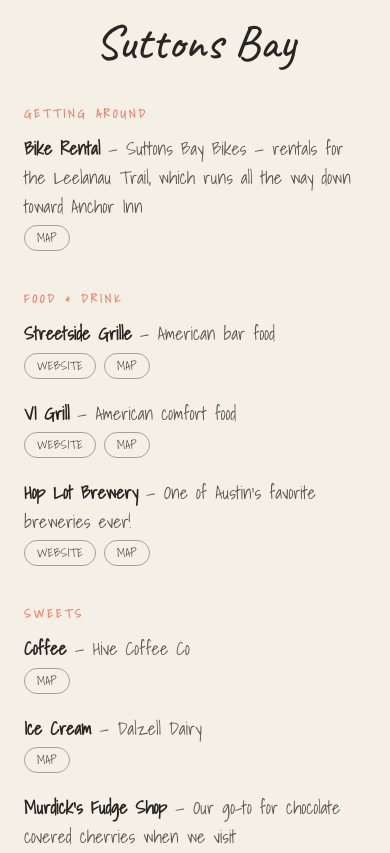
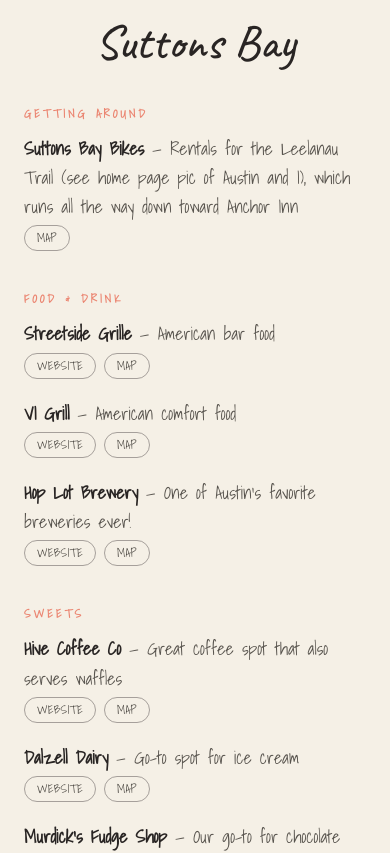
Before and after one commit to briondris/bri-austin-wedding, a Next.js app: page /thingstodo in a window 390 px wide. Shown: the part 2040-2893 px from the top of the page. Built offline with nearby package versions, Linux system fonts and the light colour scheme.

Commit message:
Polish Save the Date page and fix mobile quote (#11)
Co-authored-by: Brianna <briannaondris@brightlineinteractive.com>

```diff
--- a/src/app/page.tsx
+++ b/src/app/page.tsx
@@ -25,7 +25,7 @@
                 <br /> then the rest is history.&quot;
               </p>
               <p className="text-xs sm:text-sm text-white/90 drop-shadow-md mt-2">
-                — CARRTOONS, &quot;Labor Of Love
+                — CARRTOONS, &quot;Labor Of Love&quot;
               </p>
             </div>
 
--- a/src/app/savethedate/page.tsx
+++ b/src/app/savethedate/page.tsx
@@ -3,32 +3,32 @@
 
 export default function SaveTheDate() {
   return (
-    <main className="bg-cream min-h-screen px-6 py-24">
-      <div className="max-w-2xl mx-auto text-center mb-16">
-        <p className="font-sans font-semibold text-base md:text-lg uppercase tracking-[0.3em] text-terracotta mb-4">
+    <main className="bg-cream min-h-screen px-6 pb-16 flex flex-col">
+      <div className="max-w-1xl mx-auto text-center pt-24 pb-10">
+        <p className="font-sans font-semibold text-xs md:text-lg uppercase tracking-[0.3em] text-terracotta mb-2 md:mb-4">
           Mark Your Calendar
         </p>
-        <h1 className="font-display text-6xl md:text-7xl text-stone-800 mb-6">
+        <h1 className="font-display text-4xl md:text-7xl text-stone-800 mb-2 md:mb-4">
           Save the <span className="italic text-rosemary">Date</span>
         </h1>
-        <p className="font-display text-3xl md:text-4xl text-rosemary mb-6">
-          July 31, 2027 · Foxglove Farm, Michigan
+        <p className="font-display text-xl md:text-4xl text-rosemary mb-2 md:mb-4">
+          July 31, 2027 · Foxglove Farm, MI
         </p>
-        <p className="font-sans text-xl md:text-2xl text-stone-600 leading-relaxed">
-          Please add your address below to save the date by{" "}
-          <span className="font-semibold text-terracotta">September 30</span> —
-          our official RSVP invitation will follow in the near future.
+        <p className="font-sans font-bold text-sm md:text-2xl text-stone-600 leading-snug">
+          Add your address below by{" "}
+          <span className="text-terracotta">September 30</span> so we can mail
+          the RSVP to you!
         </p>
       </div>
 
-      <div className="mb-20">
+      <div className="mb-3 md:mb-6">
         <Countdown />
       </div>
 
-      <div className="max-w-2xl mx-auto text-center mb-12">
-        <h2 className="font-display text-3xl md:text-4xl text-stone-800 mb-4">
-          Send Us Your Address To Save The Date
-        </h2>
+      <div className="flex flex-col items-center mb-3 md:mb-8">
+        <p className="font-sans font-semibold text-xs md:text-lg uppercase tracking-widest text-terracotta">
+          Enter your address below ↓
+        </p>
       </div>
 
       <SaveTheDateForm />
--- a/src/app/thingstodo/page.tsx
+++ b/src/app/thingstodo/page.tsx
@@ -233,9 +233,9 @@
 
   const suttonsBayGettingAround: Spot[] = [
     {
-      name: "Bike Rental",
+      name: "Suttons Bay Bikes",
       description:
-        "Suttons Bay Bikes — rentals for the Leelanau Trail, which runs all the way down toward Anchor Inn",
+        "Rentals for the Leelanau Trail (see home page pic of Austin and I), which runs all the way down toward Anchor Inn",
       mapQuery: "Suttons Bay Bikes MI",
     },
   ];
@@ -263,14 +263,16 @@
 
   const suttonsBaySweets: Spot[] = [
     {
-      name: "Coffee",
-      description: "Hive Coffee Co",
+      name: "Hive Coffee Co",
+      description: "Great coffee spot that also serves waffles",
       mapQuery: "Hive Coffee Co Suttons Bay",
+      website: "https://www.hive-coffee.com/",
     },
     {
-      name: "Ice Cream",
-      description: "Dalzell Dairy",
+      name: "Dalzell Dairy",
+      description: "Go-to spot for ice cream",
       mapQuery: "Dalzell Dairy Suttons Bay",
+      website: "https://sites.google.com/view/dalzelldairy/home",
     },
     {
       name: "Murdick's Fudge Shop",
@@ -313,13 +315,15 @@
 
   const lelandSweets: Spot[] = [
     {
-      name: "Ice Cream",
-      description: "Leland Harbor House",
+      name: "Leland Harbor House",
+      description: "Ice cream spot located in a clothing store",
       mapQuery: "Leland Harbor House",
+      website:
+        "https://www.lelandharborhouse.com/?utm_source=google&utm_medium=wix_google_business_profile&utm_campaign=2946803370982188558",
     },
     {
-      name: "Coffee",
-      description: "Little Boat Coffee",
+      name: "Little Boat Coffee ",
+      description: "Cute little coffee spot",
       mapQuery: "Little Boat Coffee Leland",
     },
   ];
--- a/src/components/Countdown.tsx
+++ b/src/components/Countdown.tsx
@@ -35,19 +35,19 @@
 
   const units = [
     { label: "Days", value: timeLeft.days },
-    { label: "Hours", value: timeLeft.hours },
-    { label: "Minutes", value: timeLeft.minutes },
-    { label: "Seconds", value: timeLeft.seconds },
+    { label: "Hrs", value: timeLeft.hours },
+    { label: "Min", value: timeLeft.minutes },
+    { label: "Sec", value: timeLeft.seconds },
   ];
 
   return (
-    <div className="flex justify-center gap-6 md:gap-10 flex-wrap">
+    <div className="flex justify-center gap-3 md:gap-10">
       {units.map((unit) => (
         <div key={unit.label} className="flex flex-col items-center">
-          <span className="font-sans font-bold text-5xl md:text-7xl text-terracotta tabular-nums">
+          <span className="font-sans font-bold text-lg md:text-5xl text-terracotta tabular-nums">
             {unit.value}
           </span>
-          <span className="font-sans font-semibold text-sm md:text-base uppercase tracking-widest text-stone-600 mt-2">
+          <span className="font-sans font-semibold text-[9px] md:text-sm uppercase tracking-widest text-stone-600 mt-0.5">
             {unit.label}
           </span>
         </div>
--- a/src/components/SaveTheDateForm.tsx
+++ b/src/components/SaveTheDateForm.tsx
@@ -16,7 +16,7 @@
 
   if (status === "success") {
     return (
-      <p className="font-sans text-xl md:text-2xl text-center text-rosemary max-w-md mx-auto">
+      <p className="font-sans text-lg md:text-2xl text-center text-rosemary max-w-md mx-auto">
         Thank you! We&apos;ve got your address and a paper save the date will be
         headed your way soon.
       </p>
@@ -24,14 +24,14 @@
   }
 
   const inputClass =
-    "font-sans text-lg md:text-xl border border-rosemary/30 bg-white/50 rounded-sm px-5 py-4 text-stone-800 placeholder:text-stone-500 w-full";
+    "font-sans text-sm md:text-lg border border-rosemary/30 bg-white/50 rounded-sm px-3 py-2 md:px-4 md:py-3 text-stone-800 placeholder:text-stone-500 w-full";
 
   return (
-    <div className="max-w-lg mx-auto">
-      <form action={handleSubmit} className="flex flex-col gap-5">
+    <div className="max-w-lg mx-auto w-full">
+      <form action={handleSubmit} className="flex flex-col gap-2 md:gap-3.5">
         <input
           name="full_name"
-          placeholder="Full name or names"
+          placeholder="Full name"
           required
           className={inputClass}
         />
@@ -46,7 +46,7 @@
           placeholder="Apt / Unit (optional)"
           className={inputClass}
         />
-        <div className="grid grid-cols-2 gap-4">
+        <div className="grid grid-cols-2 gap-2 md:gap-3.5">
           <input
             name="city"
             placeholder="City"
@@ -68,25 +68,28 @@
         />
         <button
           type="submit"
-          className="font-sans font-semibold bg-terracotta text-cream rounded-sm px-6 py-4 text-lg md:text-xl uppercase tracking-widest hover:bg-rosemary transition-colors mt-2"
+          className="font-sans font-semibold bg-terracotta text-cream rounded-sm px-5 py-2.5 md:py-3 text-sm md:text-lg uppercase tracking-widest hover:bg-rosemary transition-colors mt-1"
         >
           {status === "submitting" ? "Submitting..." : "Save My Address"}
         </button>
       </form>
 
       {status === "error" && (
-        <div className="mt-6 border-2 border-terracotta bg-terracotta/10 rounded-sm px-6 py-5 text-center">
-          <p className="font-sans font-semibold text-lg md:text-xl text-terracotta mb-2">
+        <div className="mt-4 border-2 border-terracotta bg-terracotta/10 rounded-sm px-5 py-4 text-center">
+          <p className="font-sans font-semibold text-base md:text-xl text-terracotta mb-2">
             Something went wrong on our end.
           </p>
-          <p className="font-sans text-base md:text-lg text-stone-700 leading-relaxed">
+          <p className="font-sans text-sm md:text-lg text-stone-700 leading-relaxed">
             Please reach out to Bri or Austin directly so we can get your
             address the old-fashioned way — text or call{" "}
             <a href="tel:+18622680148" className="font-semibold underline">
               (862) 268-0148
             </a>{" "}
             or email{" "}
-            <a href="bbondris@gmail.com" className="font-semibold underline">
+            <a
+              href="mailto:bbondris@gmail.com"
+              className="font-semibold underline"
+            >
               bbondris@gmail.com
             </a>
             .
```
